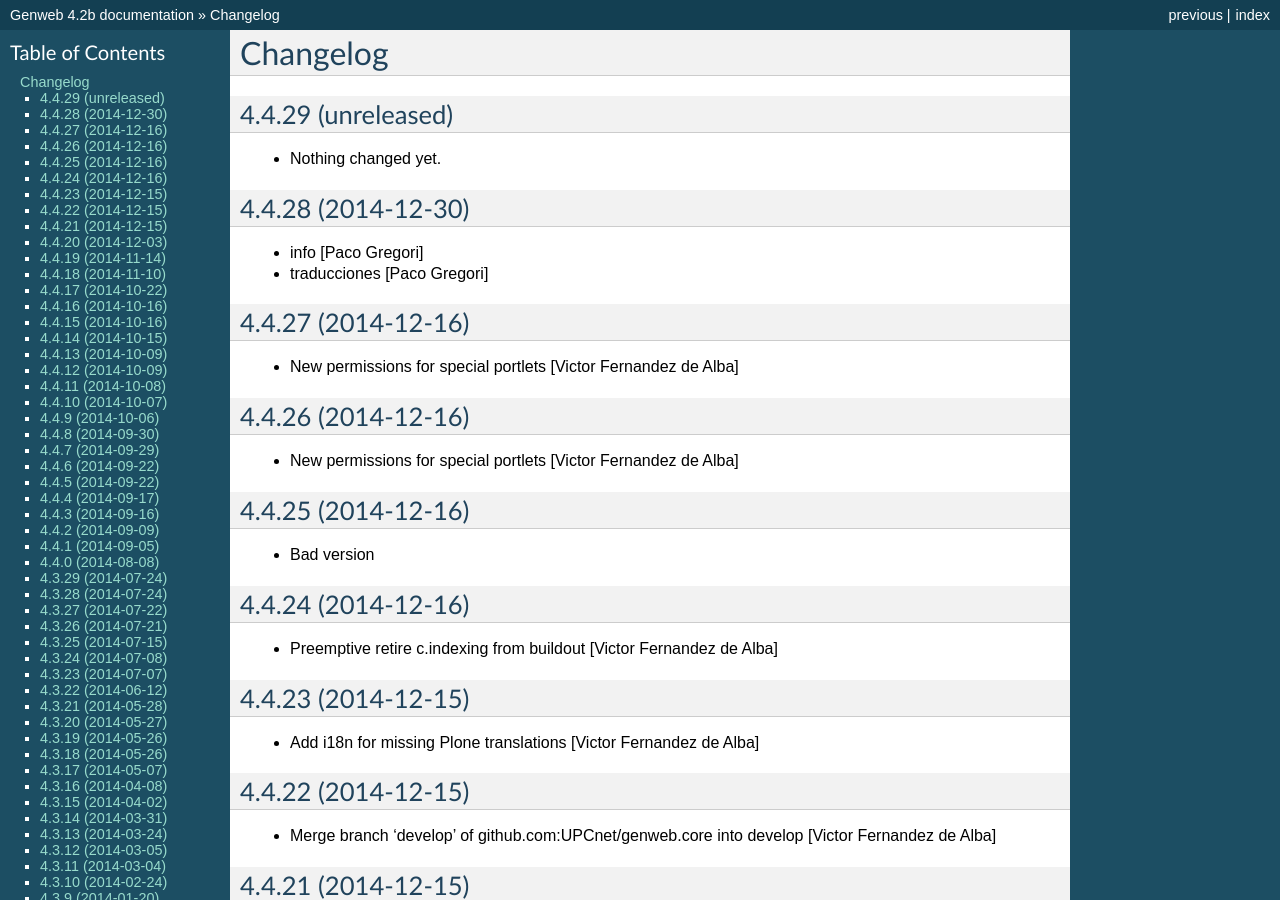
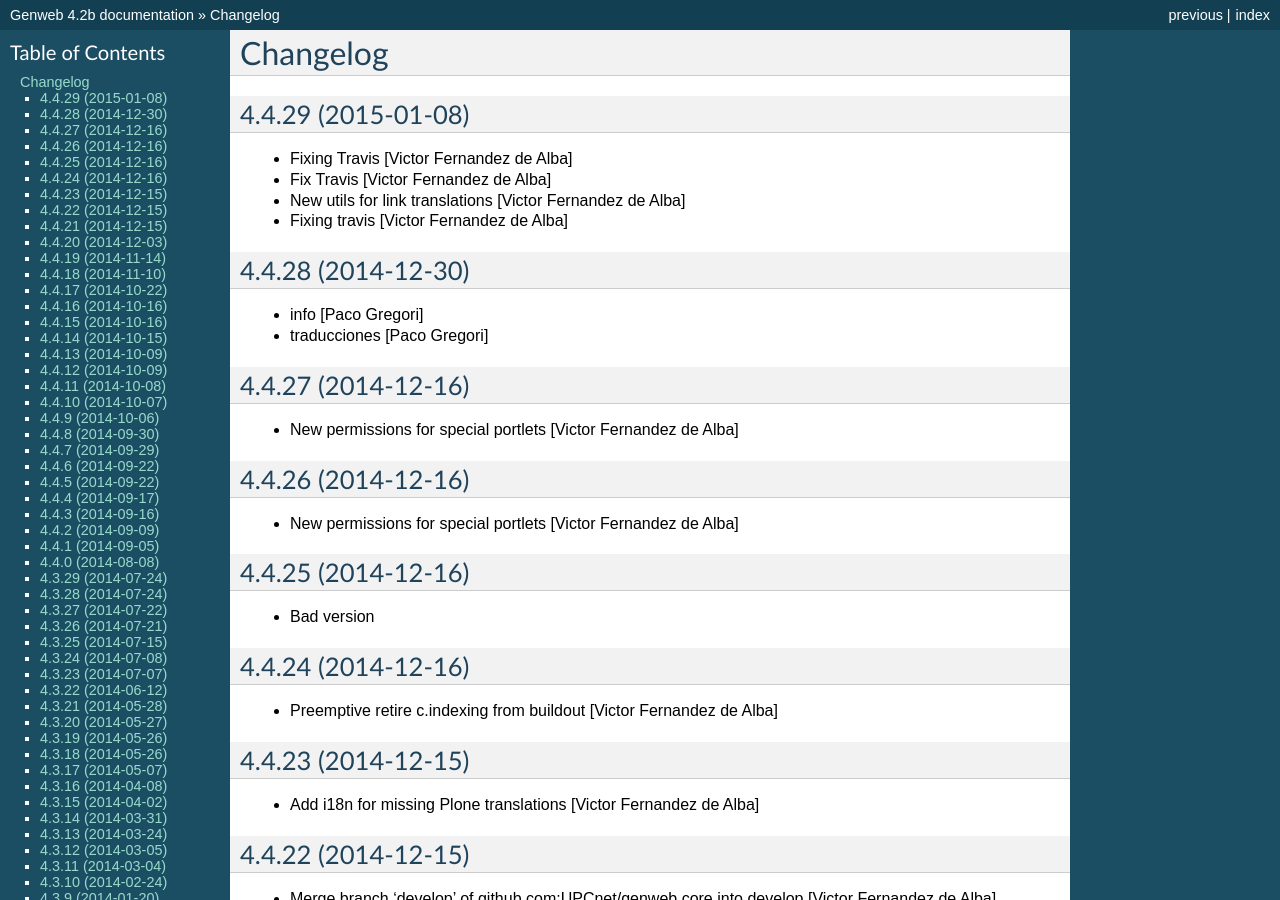
Before and after one commit to UPCnet/genweb.core, a Sphinx documentation site: the page built from docs/HISTORY.rst, in a window 1280 px wide and 900 px high. Built offline with Sphinx 7.4.7, drawn with Linux system fonts in a browser that asks for light colours.

Commit message:
Preparing release 4.4.29

```diff
--- a/docs/HISTORY.rst
+++ b/docs/HISTORY.rst
@@ -1,11 +1,13 @@
 Changelog
 =========
 
-4.4.29 (unreleased)
+4.4.29 (2015-01-08)
 -------------------
 
-- Nothing changed yet.
-
+* Fixing Travis [Victor Fernandez de Alba]
+* Fix Travis [Victor Fernandez de Alba]
+* New utils for link translations [Victor Fernandez de Alba]
+* Fixing travis [Victor Fernandez de Alba]
 
 4.4.28 (2014-12-30)
 -------------------
--- a/setup.py
+++ b/setup.py
@@ -1,7 +1,7 @@
 from setuptools import setup, find_packages
 import os
 
-version = '4.4.29.dev0'
+version = '4.4.29'
 
 README = open("README.rst").read()
 HISTORY = open(os.path.join("docs", "HISTORY.rst")).read()
```
